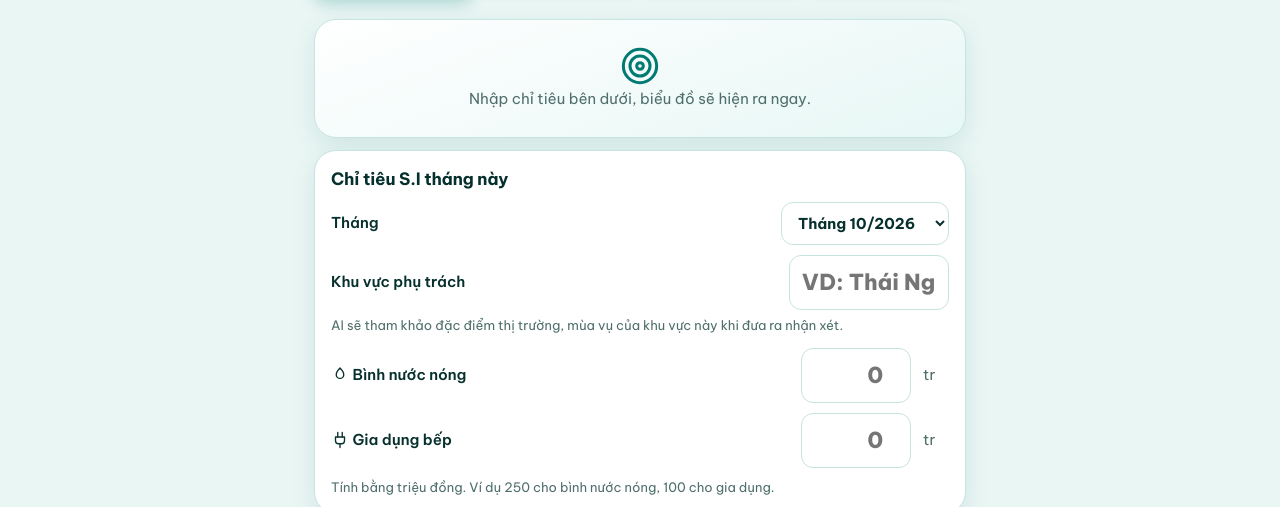
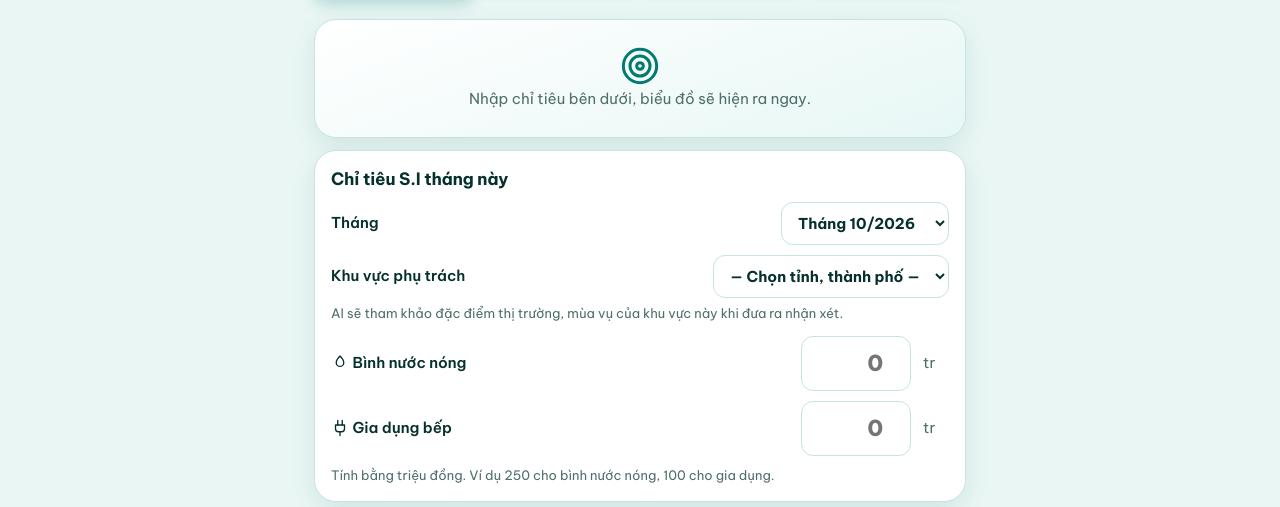
Before and after one commit to hvhwan-debug/KH, a plain HTML site: page index.html in a window 1280 px wide. Shown: the part 292-799 px from the top of the page. Drawn offline with Linux system fonts and the light colour scheme.

Commit message:
Replace free-text province field with a dropdown of the 63 original provinces/cities for a cleaner, professional UI

```diff
--- a/index.html
+++ b/index.html
@@ -283,6 +283,7 @@ function ic(name,size){size=size||18;return '<svg viewBox="0 0 24 24" width="'+s
 (function(){
 document.getElementById('logo2').src=document.getElementById('logo1').src;
 const KEY='livotec-sr-plan-v3';
+const PROVINCES=['An Giang','Bà Rịa - Vũng Tàu','Bạc Liêu','Bắc Giang','Bắc Kạn','Bắc Ninh','Bến Tre','Bình Dương','Bình Định','Bình Phước','Bình Thuận','Cà Mau','Cao Bằng','Cần Thơ','Đà Nẵng','Đắk Lắk','Đắk Nông','Điện Biên','Đồng Nai','Đồng Tháp','Gia Lai','Hà Giang','Hà Nam','Hà Nội','Hà Tĩnh','Hải Dương','Hải Phòng','Hậu Giang','Hòa Bình','Thành phố Hồ Chí Minh','Hưng Yên','Khánh Hòa','Kiên Giang','Kon Tum','Lai Châu','Lâm Đồng','Lạng Sơn','Lào Cai','Long An','Nam Định','Nghệ An','Ninh Bình','Ninh Thuận','Phú Thọ','Phú Yên','Quảng Bình','Quảng Nam','Quảng Ngãi','Quảng Ninh','Quảng Trị','Sóc Trăng','Sơn La','Tây Ninh','Thái Bình','Thái Nguyên','Thanh Hóa','Thừa Thiên Huế','Tiền Giang','Trà Vinh','Tuyên Quang','Vĩnh Long','Vĩnh Phúc','Yên Bái'];
 const PRODUCTS=[
   {id:'bn',name:'Bình nước nóng',short:'Bình NN',icon:'droplet'},
   {id:'gd',name:'Gia dụng bếp',short:'Gia dụng',icon:'plug'}
@@ -769,7 +770,7 @@ function renderSetup(){
   '<div class="card herocard">'+hero+'</div>'+
   '<div class="card"><h2>Chỉ tiêu S.I tháng này</h2>'+
     '<div class="field"><span class="nm">Tháng</span><select data-f="month" aria-label="Chọn tháng">'+opts+'</select></div>'+
-    '<div class="field"><span class="nm">Khu vực phụ trách</span><input class="num" style="width:160px;text-align:right" type="text" data-f="province" value="'+(S.province||'')+'" placeholder="VD: Thái Nguyên" aria-label="Tỉnh, thành phố phụ trách"></div>'+
+    '<div class="field"><span class="nm">Khu vực phụ trách</span><select data-f="province" aria-label="Tỉnh, thành phố phụ trách"><option value="">— Chọn tỉnh, thành phố —</option>'+PROVINCES.map(p=>'<option value="'+p+'"'+(S.province===p?' selected':'')+'>'+p+'</option>').join('')+'</select></div>'+
     '<div class="small muted" style="margin:-4px 0 12px">AI sẽ tham khảo đặc điểm thị trường, mùa vụ của khu vực này khi đưa ra nhận xét.</div>'+
     PRODUCTS.map(p=>'<div class="field"><span class="nm">'+ic(p.icon)+' '+p.name+'</span><input class="num" type="number" inputmode="numeric" min="0" data-f="target" data-p="'+p.id+'" value="'+(S.target[p.id]||'')+'" placeholder="0" aria-label="Chỉ tiêu S.I '+p.name+'"><span class="unit">tr</span></div>').join('')+
     '<div class="small muted">Tính bằng triệu đồng. Ví dụ 250 cho bình nước nóng, 100 cho gia dụng.</div></div>'+
```
